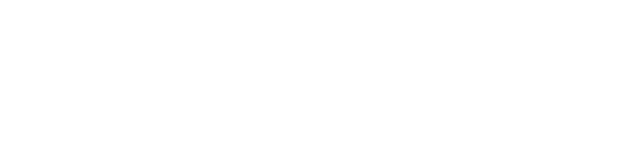
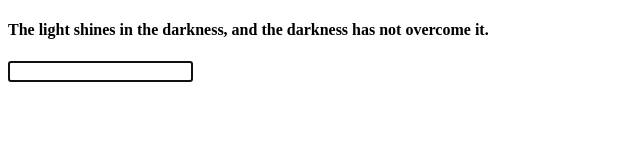
Before and after one commit to David12307/javascript-typinggame, a plain HTML site: page index.html in a window 1280 px wide. Shown: the whole page, without its empty margins (0-640 px from the left). Drawn offline with Linux system fonts and the light colour scheme.

Commit message:
Messing around, seeing how this works

```diff
--- a/index.html
+++ b/index.html
@@ -7,6 +7,10 @@
     <link rel="stylesheet" href="styles.css">
 </head>
 <body>
+    <h4 id="sentence"></h4>
+
+    <input type="text" autofocus id="textInput">
+
     <script src="main.js"></script>
 </body>
 </html>
--- a/main.js
+++ b/main.js
@@ -0,0 +1,44 @@
+const sentences = [
+    "I can do all things through Christ who strengthens me.",
+    "For God so loved the world that He gave His only Son.",
+    "The Lord is my shepherd; I shall not want.",
+    "Trust in the Lord with all your heart and lean not on your own understanding.",
+    "Be strong and courageous. Do not be afraid; do not be discouraged.",
+    "For I know the plans I have for you, declares the Lord.",
+    "This is the day that the Lord has made; let us rejoice and be glad in it.",
+    "The Lord is close to the brokenhearted and saves those who are crushed in spirit.",
+    "Let all that you do be done in love.",
+    "Cast all your anxiety on Him because He cares for you.",
+    "Do not be overcome by evil, but overcome evil with good.",
+    "In the beginning, God created the heavens and the earth.",
+    "The joy of the Lord is your strength.",
+    "Come to me, all who are weary and burdened, and I will give you rest.",
+    "And we know that in all things God works for the good of those who love Him.",
+    "God is our refuge and strength, an ever-present help in trouble.",
+    "Faith is the assurance of things hoped for, the conviction of things not seen.",
+    "Do to others as you would have them do to you.",
+    "The light shines in the darkness, and the darkness has not overcome it.",
+    "For where your treasure is, there your heart will be also."
+  ];
+
+const textInput = document.getElementById("textInput");
+textInput.value = '';
+const sentence = sentences[Math.floor(Math.random() * sentences.length)];
+document.getElementById("sentence").innerHTML = sentence;
+
+let mistakes = 0;
+textInput.addEventListener("input", () => {
+    const text = textInput.value;
+    textInput.maxLength = sentence.length;
+
+    if (text[text.length-1] === sentence[text.length-1]) {
+        console.log(true);
+    } else {
+        textInput.maxLength = 0;
+        mistakes += 1;
+    }
+    if (textInput.value.length === sentence.length && textInput.value === sentence) {
+        alert(`Yay! You finished it with ${mistakes} mistake(s)!`);
+        location.reload();
+    }
+});
```
